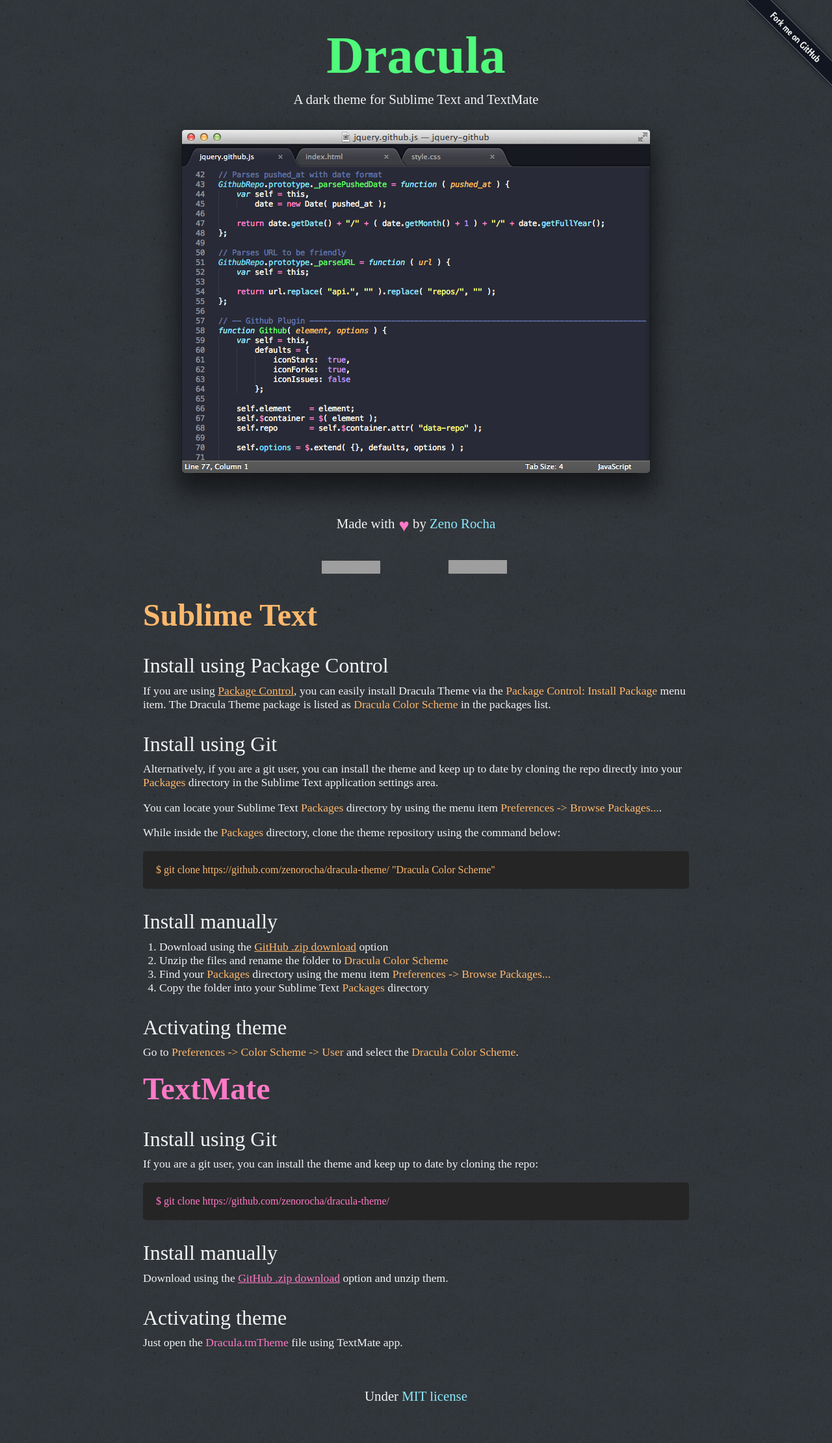
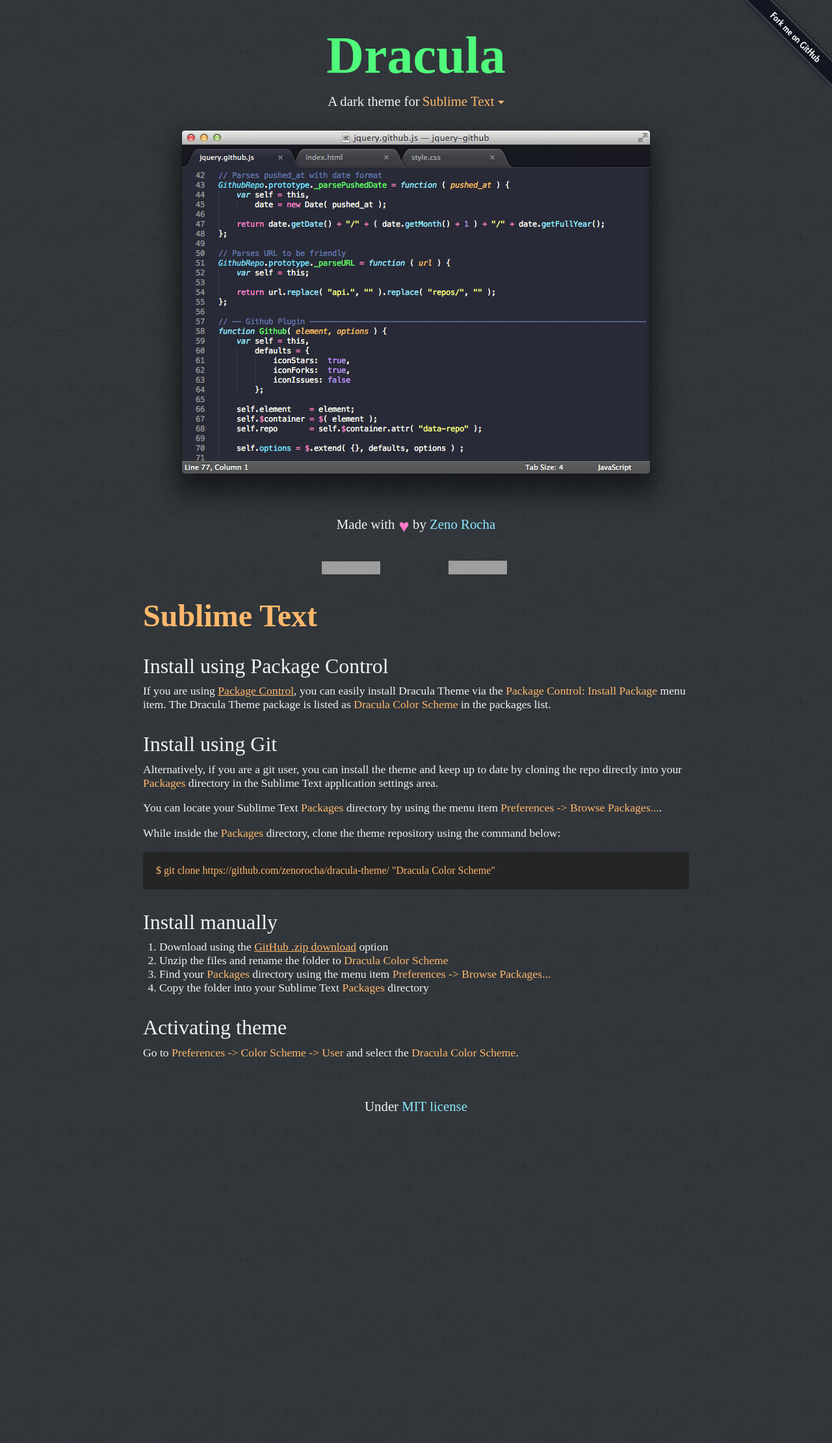
Before and after one commit to dracula/dracula-theme, a Jekyll site: the page built from index.html, in a window 1280 px wide. Shown: the whole page at 65% size. Built offline with Jekyll 4.4.1, drawn with Linux system fonts in a browser that asks for light colours; comment, search, counter and statistics services are not loaded; after the commit the page ends 1774 px from its top, so only the background shows below that; grey boxes are pictures that could not be loaded.

Commit message:
Add dropdown and move TextMate documentation to another page

```diff
--- a/_includes/footer.html
+++ b/_includes/footer.html
@@ -1,4 +1,6 @@
-<p class="credits footer">Under <a href="http://zenorocha.mit-license.org/">MIT license</a></p>
+</div>
+</div>
+	<p class="credits footer">Under <a href="http://zenorocha.mit-license.org/">MIT license</a></p>
 
 	<a href="https://github.com/zenorocha/dracula-theme">
 		<img class="github-ribbon" src="{{ site.baseurl }}/assets/img/github-ribbon.png" alt="Fork me on GitHub">
--- a/assets/css/style.css
+++ b/assets/css/style.css
@@ -45,19 +45,152 @@
 	font-family: "abril-text";
 }
 
-.subtitle {
-	font-size: 1.3em;
-	margin: .5em auto 0;
-	text-align: center;
-	font-weight: 300;
-}
-
 .preview {
-	margin: 0 auto;
+	margin: -30px auto 0;
 	display: block;
 	height: auto;
 	max-width: 100%;
 }
+
+/* Subtitle
+   ========================================================================== */
+
+.subtitle {
+	width: 100%;
+	text-align: center;
+	margin-top: -15px;
+}
+
+.subtitle h2 {
+	font-size: 1.3em;
+	margin: .5em auto 0;
+	font-weight: 300;
+	display: inline-block;
+}
+
+.subtitle a {
+	text-decoration: none;
+}
+
+.subtitle .arrow-down {
+	content: ' ';
+	width: 0;
+	height: 3px;
+	border-left: 5px solid transparent;
+	border-right: 5px solid transparent;
+	border-top: 5px solid #ffb86c;
+	display: inline-block;
+}
+
+.subtitle .dropWrapper {
+	text-align: center;
+	display: inline-block;
+}
+
+.subtitle .dropWrapper li {
+	font-size: 1.3em;
+	font-weight: 300;
+	cursor: pointer;
+	-webkit-transition: padding .05s linear;
+	-moz-transition: padding .05s linear;
+	-ms-transition: padding .05s linear;
+	-o-transition: padding .05s linear;
+	transition: padding .05s linear;
+}
+
+.subtitle .dropWrapper li.drop {
+	position: relative;
+}
+
+.subtitle .dropWrapper > li {
+	display: inline-block;
+}
+
+.subtitle .dropWrapper li a {
+	line-height: 80px;
+	-webkit-transition: all .1s ease-out;
+	-moz-transition: all .1s ease-out;
+	-ms-transition: all .1s ease-out;
+	-o-transition: all .1s ease-out;
+	transition: all .1s ease-out;
+}
+
+.subtitle .dropOut li a {
+	color: #777;
+	line-height: 1em;
+}
+
+.subtitle .dropOut .triangle {
+	width: 0;
+	height: 0;
+	position: absolute;
+	border-left: 8px solid transparent;
+	border-right: 8px solid transparent;
+	border-bottom: 8px solid white;
+	top: -8px;
+	left: 50%;
+	margin-left: -8px;
+}
+
+.subtitle .dropdownContain {
+	width: 160px;
+	position: absolute;
+	z-index: 2;
+	left: 50%;
+	margin-left: -80px; /* half of width */
+	top: -400px;
+}
+
+.subtitle .dropOut {
+	width: 160px;
+	background: white;
+	float: left;
+	position: relative;
+	margin-top: 0px;
+	opacity: 0;
+	-webkit-border-radius: 4px;
+	-moz-border-radius: 4px;
+	border-radius: 4px;
+	-webkit-box-shadow: 0 1px 6px rgba(0,0,0,.15);
+	-moz-box-shadow: 0 1px 6px rgba(0,0,0,.15);
+	box-shadow: 0 1px 6px rgba(0,0,0,.15);
+	-webkit-transition: all .1s ease-out;
+	-moz-transition: all .1s ease-out;
+	-ms-transition: all .1s ease-out;
+	-o-transition: all .1s ease-out;
+	transition: all .1s ease-out;
+}
+
+.subtitle .dropOut ul {
+	float: left;
+	padding: 10px 0;
+}
+
+.subtitle .dropOut ul li {
+	font-size: .9em;
+	text-align: left;
+	float: left;
+	width: 125px;
+	padding: 12px 0 10px 15px;
+	margin: 0px 10px;
+	color: #777;
+	-webkit-border-radius: 4px;
+	-moz-border-radius: 4px;
+	border-radius: 4px;
+	-webkit-transition: background .1s ease-out;
+	-moz-transition: background .1s ease-out;
+	-ms-transition: background .1s ease-out;
+	-o-transition: background .1s ease-out;
+	transition: background .1s ease-out;
+}
+
+.subtitle .dropOut ul li:hover {
+	background: #f6f6f6;
+}
+
+.subtitle ul li:hover .dropdownContain { top: 65px; }
+.subtitle ul li:hover .underline { border-bottom-color: #777; }
+.subtitle ul li:hover .dropOut { opacity: 1; margin-top: 8px; }
 
 /* Social
    ========================================================================== */
@@ -238,7 +371,7 @@
 		font-size: 4em;
 	}
 
-	ol, p, .subtitle, .credits {
+	ol, p, .subtitle h2, .credits {
 		font-size: 1.09em;
 	}
 
--- a/index.html
+++ b/index.html
@@ -2,7 +2,22 @@
 layout: default
 ---
 
-<h2 class="subtitle">A dark theme for Sublime Text and TextMate</h2>
+<div class="subtitle">
+	<h2>A dark theme for</h2>
+	<ul class="dropWrapper">
+		<li class="drop sublime">
+			<a href="#">Sublime Text <div class="arrow-down"></div></a>
+			<div class="dropdownContain">
+				<div class="dropOut">
+					<div class="triangle"></div>
+					<ul>
+						<li><a href="{{ site.baseurl }}/textmate/">TextMate</a></li>
+					</ul>
+				</div>
+			</div>
+		</li>
+	</ul>
+</div>
 
 <img class="preview" src="{{ site.baseurl }}/assets/img/screenshot.png" alt="Theme Preview">
 
@@ -54,42 +69,3 @@
 	<h4>Activating theme</h4>
 	<p>Go to <code>Preferences -&gt; Color Scheme -&gt; User</code> and select the <code>Dracula Color Scheme</code>.</p>
 </div>
-
-<!-- TextMate -->
-<div class="instructions textmate">
-		<!-- <h3>TextMate 2.x</h3>
-
-		<h4>Install using Git</h4>
-		<p>If you are a git user, you can install the theme and keep up to date by cloning the repo, but first let's go to the <code>Bundles</code> directory:</p>
-		<pre><code>$ cd ~/Library/Application Support/Avian/Bundles/</code></pre>
-		<p>Then clone</p>
-		<pre><code>$ git clone https://github.com/zenorocha/dracula-theme/ "Dracula.tmbundle"</code></pre>
-		<p>Then create a folder inside this directory called <code>Themes</code>:</p>
-		<pre><code>$ mkdir ~/Library/Application Support/Avian/Bundles/Dracula.tmbundle/Themes</code></pre>
-		<p>Finally create a symbolic link to the actual theme file:</p>
-		<pre><code>$ ln -s ~/Library/Application Support/Avian/Bundles/Dracula.tmbundle/Dracula.tmTheme ~/Library/Application Support/Avian/Bundles/Dracula.tmbundle/Themes/Dracula.tmTheme</code></pre>
-
-		<h4>Install manually</h4>
-		<ol>
-			<li>Download using the <a href="https://github.com/zenorocha/dracula-theme/archive/master.zip">GitHub .zip download</a> option.</li>
-			<li>Unzip the files and rename the folder to <code>Dracula.tmbundle</code></li>
-			<li>Move them to <code>~/Library/Application Support/Avian/Bundles/</code> directory</li>
-		</ol>
-
-		<h4>Activating theme</h4>
-		<p>Open the <code>Dracula.tmBundle</code> file and go to <code>View -&gt; Themes</code> and select the <code>Dracula</code>.</p> -->
-
-		<h3>TextMate</h3>
-
-		<h4>Install using Git</h4>
-		<p>If you are a git user, you can install the theme and keep up to date by cloning the repo:</p>
-		<pre><code>$ git clone https://github.com/zenorocha/dracula-theme/</code></pre>
-
-		<h4>Install manually</h4>
-		<p>Download using the <a href="https://github.com/zenorocha/dracula-theme/archive/master.zip">GitHub .zip download</a> option and unzip them.</p>
-
-		<h4>Activating theme</h4>
-		<p>Just open the <code>Dracula.tmTheme</code> file using TextMate app.</p>
-	</div>
-</div>
-</div>
```
Also changed, not shown: textmate/index.html (+17 -4 lines).
